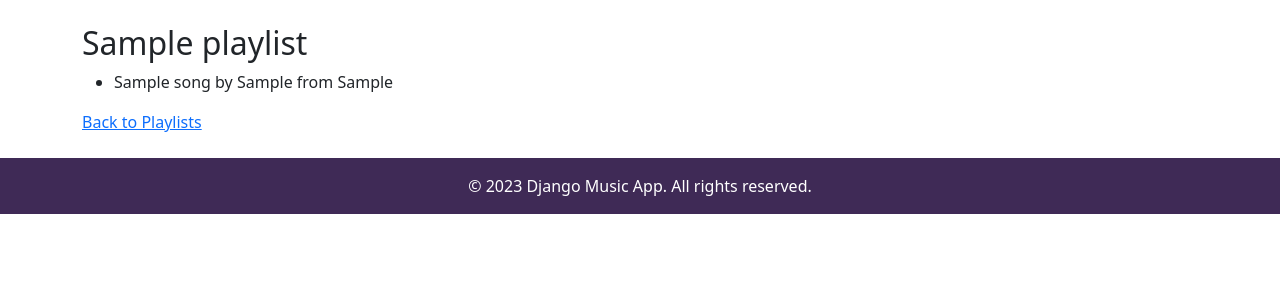
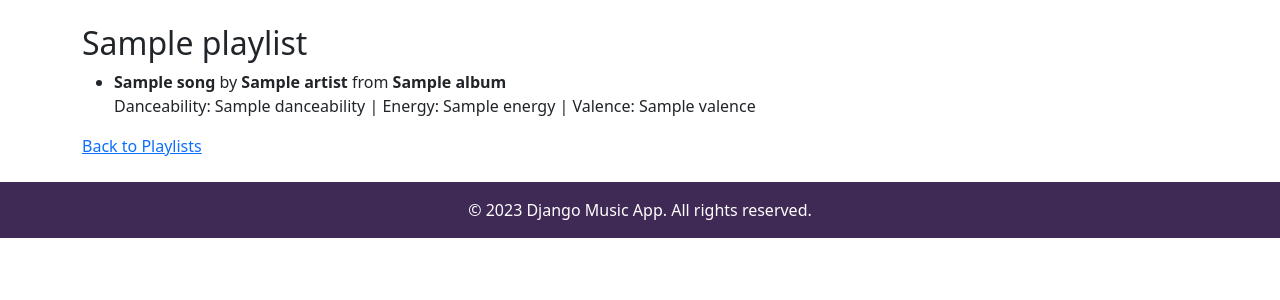
Before and after one commit to Momentum-Team-19/django-music-merrick-vogt, a Django app: template playlists/templates/playlists/playlist_detail.html in a window 1280 px wide. Shown: the part 144-444 px from the top of the page. Run offline with Django 4.2, Linux system fonts and the light colour scheme; tables that the repository leaves empty hold one stand-in row (values such as "Sample post"); the template is opened without the code that fills it: values that come from a table or form of the project are taken from there, most other values are stand-ins (such as "Sample title", 1, 10 or a date in 2020); some libraries are stand-ins or nearby versions.

Commit message:
filters functional. option to select spotify playlists next

```diff
--- a/playlists/static/search/search.js
+++ b/playlists/static/search/search.js
@@ -1,4 +1,4 @@
-function createSlider(elementId, lowerValueId, upperValueId) {
+function createSlider(elementId, lowerValueId, upperValueId, minCookieName, maxCookieName) {
     var slider = document.getElementById(elementId);
 
     // If the slider element is not present, return
@@ -6,8 +6,12 @@ function createSlider(elementId, lowerValueId, upperValueId) {
         return;
     }
 
+    // Try to read cookies, and use them if available. Otherwise, use default values.
+    const minVal = parseInt(getCookie(minCookieName)) || 20;
+    const maxVal = parseInt(getCookie(maxCookieName)) || 80;
+
     noUiSlider.create(slider, {
-        start: [20, 80],
+        start: [minVal, maxVal],
         connect: true,
         range: {
             'min': 0,
@@ -33,6 +37,34 @@ function createSlider(elementId, lowerValueId, upperValueId) {
 }
 
 // Create sliders for Danceability, Energy, and Valence
-createSlider('danceabilitySlider', 'danceabilityLowerValue', 'danceabilityUpperValue');
-createSlider('energySlider', 'energyLowerValue', 'energyUpperValue');
-createSlider('valenceSlider', 'valenceLowerValue', 'valenceUpperValue');
+createSlider('danceabilitySlider', 'danceabilityLowerValue', 'danceabilityUpperValue', 'min_danceability', 'max_danceability');
+createSlider('energySlider', 'energyLowerValue', 'energyUpperValue', 'min_energy', 'max_energy');
+createSlider('valenceSlider', 'valenceLowerValue', 'valenceUpperValue', 'min_valence', 'max_valence');
+
+function performSearch() {
+    console.log('performSearch JS function triggered');
+    var query = document.getElementById('search_query').value;
+    var min_danceability = document.getElementById('danceabilityLowerValue').textContent;
+    var max_danceability = document.getElementById('danceabilityUpperValue').textContent;
+    var min_energy = document.getElementById('energyLowerValue').textContent;
+    var max_energy = document.getElementById('energyUpperValue').textContent;
+    var min_valence = document.getElementById('valenceLowerValue').textContent;
+    var max_valence = document.getElementById('valenceUpperValue').textContent;
+
+    // Set cookies
+    document.cookie = "min_danceability=" + min_danceability + "; path=/";
+    document.cookie = "max_danceability=" + max_danceability + "; path=/";
+    document.cookie = "min_energy=" + min_energy + "; path=/";
+    document.cookie = "max_energy=" + max_energy + "; path=/";
+    document.cookie = "min_valence=" + min_valence + "; path=/";
+    document.cookie = "max_valence=" + max_valence + "; path=/";
+
+    // Make your GET request, appending the query and all filter parameters
+    window.location.href = `/search/?query=${query}&min_danceability=${min_danceability}&max_danceability=${max_danceability}&min_energy=${min_energy}&max_energy=${max_energy}&min_valence=${min_valence}&max_valence=${max_valence}`;
+}
+
+function getCookie(name) {
+    const value = `; ${document.cookie}`;
+    const parts = value.split(`; ${name}=`);
+    if (parts.length === 2) return parts.pop().split(';').shift();
+}
--- a/playlists/templates/playlists/playlist_detail.html
+++ b/playlists/templates/playlists/playlist_detail.html
@@ -3,9 +3,13 @@
 {% block content %}
     <h2>{{ playlist.name }}</h2>
     <ul>
-        {% for song in playlist.songs.all %}
+        {% for entry in combined_data %}
         <li>
-            {{ song.title }} by {{ song.artist }} from {{ song.album }}
+            <strong>{{ entry.song.title }}</strong> by <strong>{{ entry.song.artist }}</strong>
+            from <strong>{{ entry.song.album }}</strong><br>
+            Danceability: {{ entry.feature.danceability }} |
+            Energy: {{ entry.feature.energy }} |
+            Valence: {{ entry.feature.valence }}
         </li>
         {% endfor %}
     </ul>
--- a/playlists/templates/search/index.html
+++ b/playlists/templates/search/index.html
@@ -11,8 +11,8 @@
     <p id="subtitle">Spotify scores its music with</p>
 
     <form action="{% url 'playlists:search_results' %}" method="get">
-        <input type="text" name="query" placeholder="Search by Song or Artist">
-        <button type="submit">Search</button>
+        <input type="text" id= "search_query" name="query" placeholder="Search by Song or Artist">
+        <button onclick="performSearch()">Search</button>
     </form>
 
     <!-- For Danceability -->
```
Also changed, not shown: playlists/templates/search/search_results.html (+13 -2 lines), playlists/views.py (+84 -3 lines).
